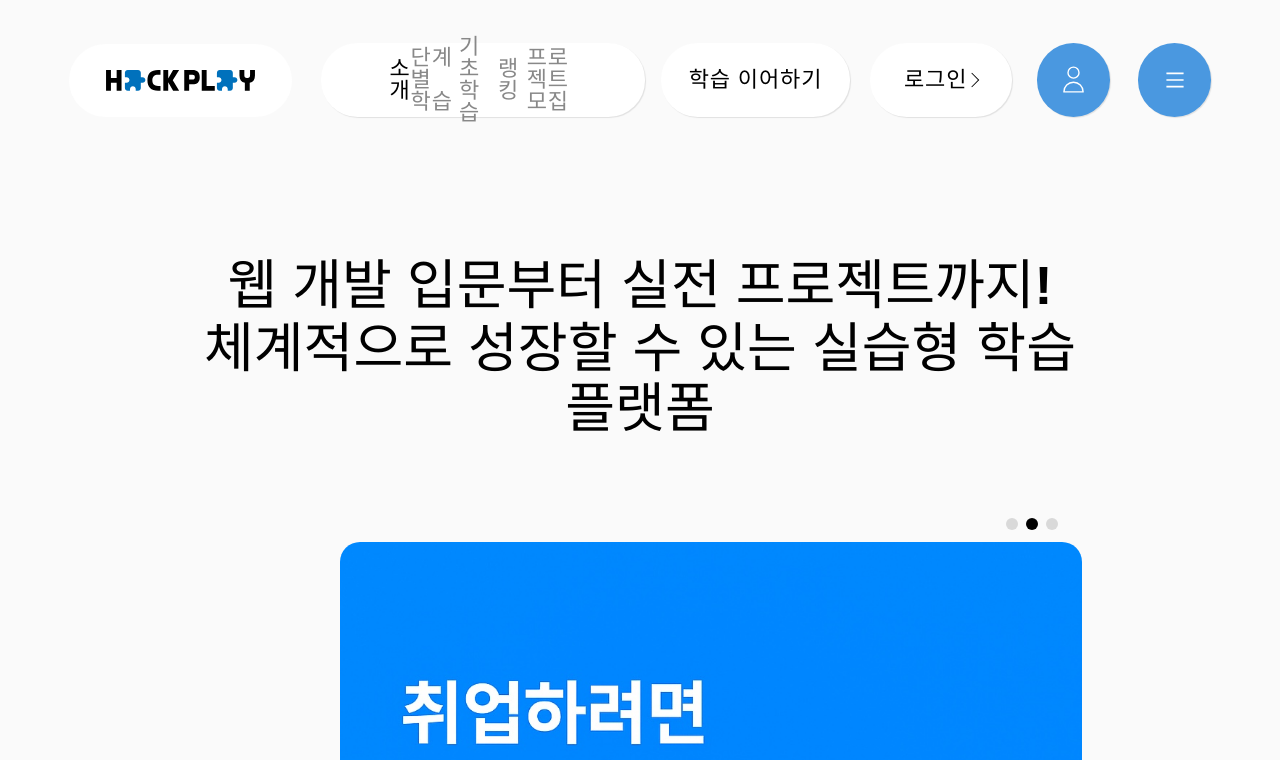
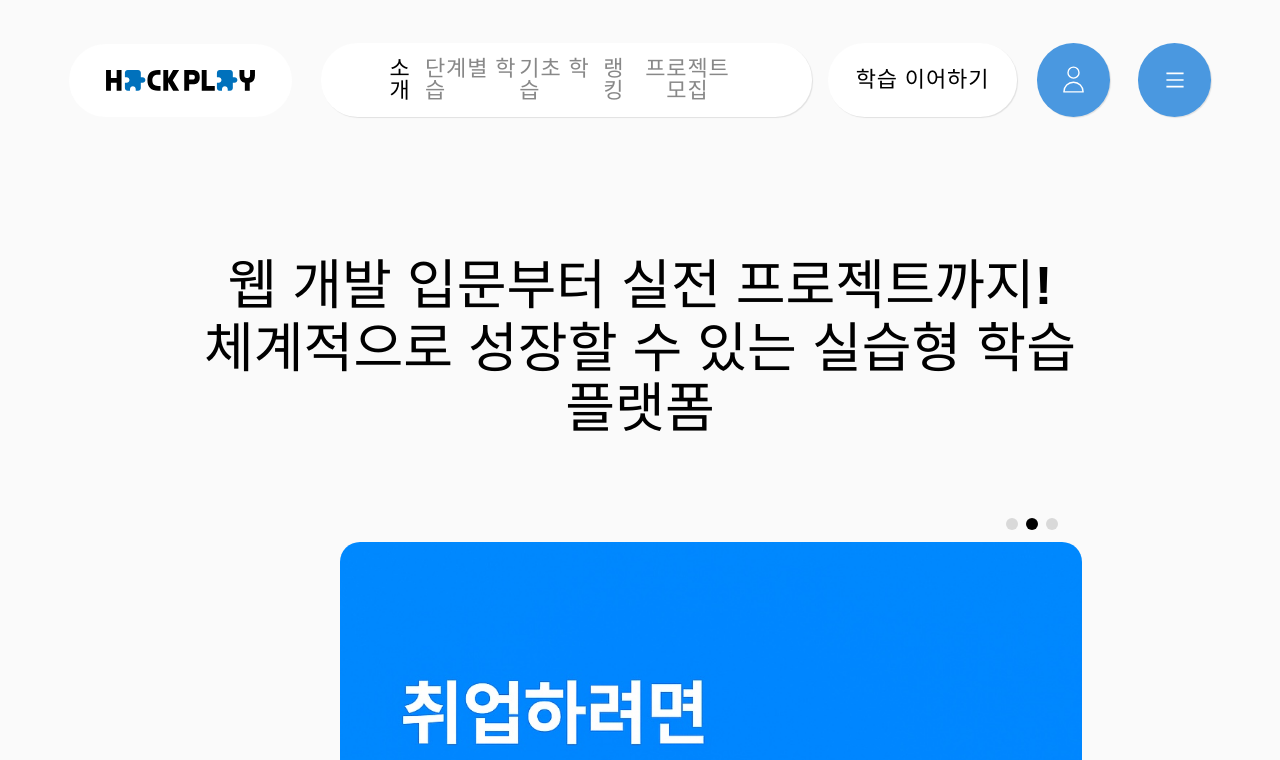
Before and after one commit to hackathon-education/hackplay_front, a React (Vite) app: page / in a window 1280 px wide. Shown: the top 760 px of the page. Built offline with nearby package versions, Linux system fonts and the light colour scheme; no server answers; a web font is replaced by a local one.

Commit message:
✨ feat: 로그인 시 로그인 버튼 제거, 비로그인 시 학습 이어하기 버튼 제거 (#38)

```diff
--- a/src/components/Header.tsx
+++ b/src/components/Header.tsx
@@ -144,7 +144,7 @@ const Header = () => {
             </div>
           ) : (
             // 내비게이션
-            <ul className="flex w-full max-w-[60.25rem] h-full mr-4 px-[4.281rem] header-white-box text-gray-600 justify-between">
+            <ul className="flex w-full h-full mr-4 px-[4.281rem] header-white-box text-gray-600 justify-between">
               {NAV_ITEMS.map((item) => (
                 <li key={item.label} className="h-full flex items-center tracking-[0.04em]">
                   {item.locked ? (
@@ -165,21 +165,23 @@ const Header = () => {
           )}
 
           {/* 우측 액션 */}
-          <div className="flex max-w-[34.375rem] h-full items-center tracking-[0.04em]">
+          <div className="flex ml-auto max-w-[34.375rem] h-full items-center tracking-[0.04em]">
             {isCodeEditorPage ? (
               <div className="mr-5 h-full w-[10.313rem] header-white-box"></div>
             ) : (
               <>
+                {!isLoggedIn ? (
                   <button className="mr-5 h-full max-w-[11.813rem] header-white-box px-[2.564rem] whitespace-nowrap">
                     학습 이어하기
                   </button>
-
+                ) : (
                   <Link
                     to={ROUTES.SIGNIN}
                     className="mr-[1.563rem] w-[8.875rem] max-w-[8.875rem] h-full flex items-center justify-between header-white-box pl-[2.125rem] pr-[1.8rem] whitespace-nowrap"
                   >
                     로그인 <TfiAngleRight />
                   </Link>
+                )}
               </>
             )}
 
```
Lines whose indentation alone changed are shown as unchanged.
